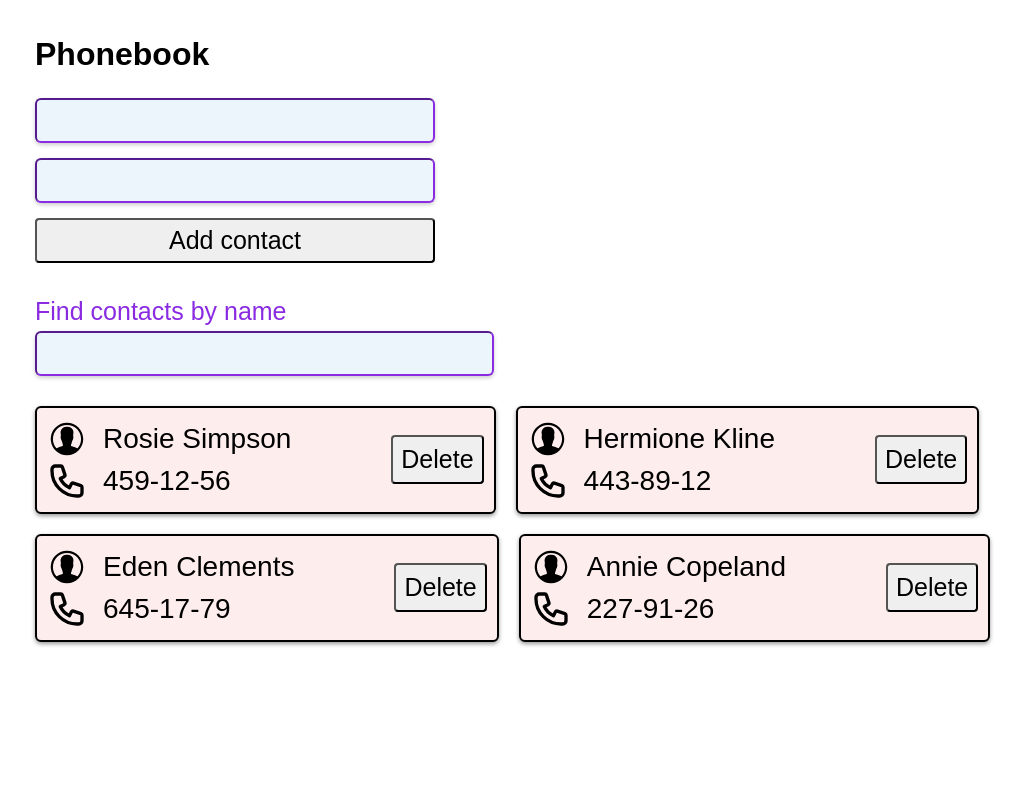
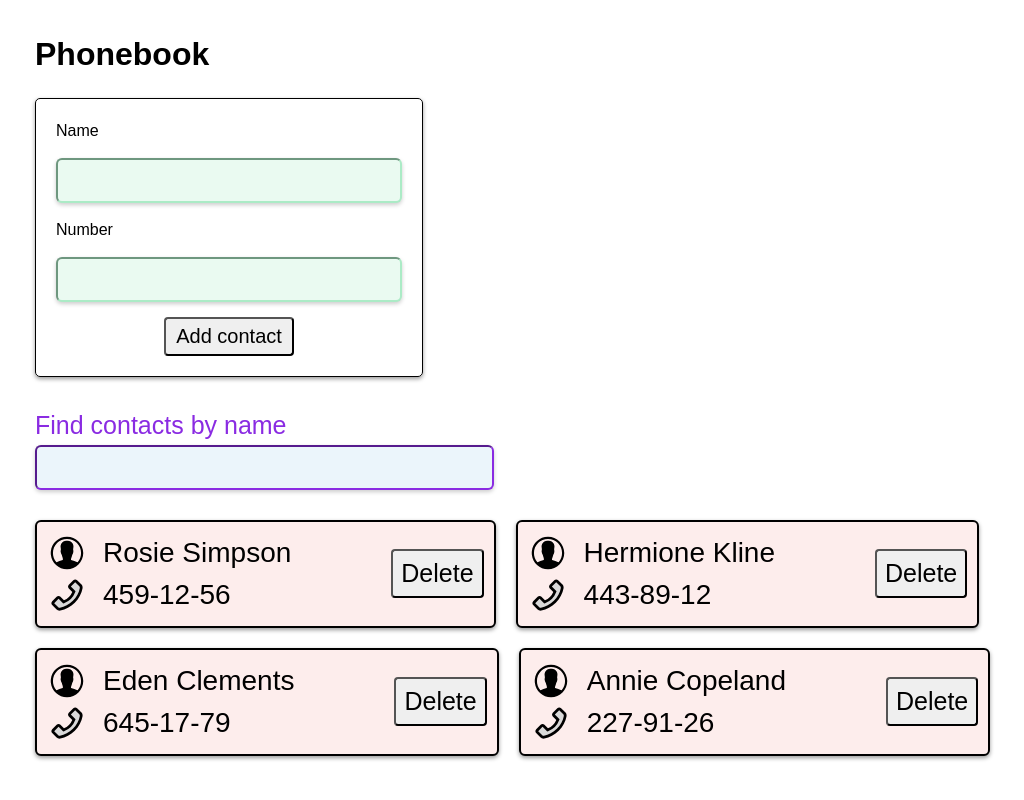
Before and after one commit to Lyadskyi/goit-react-hw-03, a React (Vite) app: page / in a window 1280 px wide. Shown: the whole page, without its empty margins (3-1027 px from the left). Built offline with nearby package versions, Linux system fonts and the light colour scheme.

Commit message:
Added the Formik library to the 3rd task

```diff
--- a/package.json
+++ b/package.json
@@ -14,7 +14,8 @@
     "nanoid": "^5.0.7",
     "react": "^18.2.0",
     "react-dom": "^18.2.0",
-    "react-icons": "^5.0.1"
+    "react-icons": "^5.0.1",
+    "yup": "^1.4.0"
   },
   "devDependencies": {
     "@types/react": "^18.2.66",
--- a/src/components/Contact/Contact.jsx
+++ b/src/components/Contact/Contact.jsx
@@ -1,5 +1,5 @@
 import { IoIosContact } from "react-icons/io";
-import { HiOutlinePhone } from "react-icons/hi";
+import { AiTwotonePhone } from "react-icons/ai";
 import css from "./Contact.module.css";
 
 export default function Contact({ data: { id, name, number }, onDelete }) {
@@ -11,7 +11,7 @@ export default function Contact({ data: { id, name, number }, onDelete }) {
           <p className={css.desc}>{name}</p>
         </div>
         <div className={css.userData}>
-          <HiOutlinePhone size={40} />
+          <AiTwotonePhone size={40} />
           <p className={css.desc}>{number}</p>
         </div>
       </div>
--- a/src/components/ContactForm/ContactForm.jsx
+++ b/src/components/ContactForm/ContactForm.jsx
@@ -1,23 +1,50 @@
+import { nanoid } from "nanoid";
+import { Formik, Form, Field, ErrorMessage } from "formik";
+import * as Yup from "yup";
+import { useId } from "react";
 import css from "./ContactForm.module.css";
-import { nanoid } from "nanoid";
+
+const ContactSchema = Yup.object().shape({
+  name: Yup.string()
+    .min(3, "Too Short!")
+    .max(50, "Too Long!")
+    .required("Required"),
+  number: Yup.string()
+    .matches(/^\d{3}-\d{2}-\d{2}$/, "Невірний формат номера телефону")
+    .required("Required"),
+});
 
 export default function ContactForm({ onAdd }) {
-  const handleSubmit = (e) => {
-    e.preventDefault();
+  const contactId = useId();
+
+  const handleSubmit = (values, actions) => {
+    console.log("handleSubmit", values);
+
     onAdd({
       id: nanoid(),
-      name: e.target.elements.text.value,
-      number: e.target.elements.number.value,
+      name: values.target.elements.text.value,
+      number: values.target.elements.number.value,
     });
-    e.target.reset();
+    actions.resetForm();
   };
+
   return (
-    <form className={css.form} onSubmit={handleSubmit}>
-      <input className={css.input} type="text" name="text" />
-      <input className={css.input} type="number" name="number" />
-      <button className={css.btn} type="submit">
-        Add contact
-      </button>
-    </form>
+    <Formik
+      initialValues={{ name: "", number: "" }}
+      validationSchema={ContactSchema}
+      onSubmit={handleSubmit}
+    >
+      <Form className={css.form}>
+        <label htmlFor={contactId}>Name</label>
+        <Field className={css.input} type="text" name="text" id={contactId} />
+        <ErrorMessage className={css.error} name="text" component="span" />
+        <label>Number</label>
+        <Field className={css.input} type="number" name="number" />
+        <ErrorMessage className={css.error} name="number" component="span" />
+        <button className={css.btn} type="submit">
+          Add contact
+        </button>
+      </Form>
+    </Formik>
   );
 }
--- a/src/components/ContactForm/ContactForm.module.css
+++ b/src/components/ContactForm/ContactForm.module.css
@@ -1,8 +1,12 @@
 .form {
   display: flex;
+  width: fit-content;
   flex-direction: column;
+  border: 1px solid #000;
   gap: 15px;
-  width: 400px;
+  padding: 20px 20px;
+  border-radius: 5px;
+  box-shadow: 0 2px 4px rgba(0, 0, 0, 0.4);
   margin-bottom: 30px;
 }
 
@@ -10,15 +14,24 @@
   font-size: 25px;
   padding: 6px 10px;
   border-radius: 6px;
-  border-color: blueviolet;
+  border-color: #abebc6;
   box-shadow: 0 2px 4px rgba(0, 0, 0, 0.2);
-  background: #ebf5fb;
+  background: #eafaf1;
 }
 
 .btn {
-  display: flex;
-  justify-content: center;
-  font-size: 25px;
+  font-size: 20px;
   border-radius: 4px;
   padding: 6px 10px;
 }
+
+button {
+  margin: 0 auto;
+  display: block;
+}
+
+.btn:hover {
+  /* scale: 1.03; */
+  color: #9b59b6;
+  background-color: #abebc6;
+}
```
Also changed, not shown: 1 other file (tests, documents, lock files or other folders).
